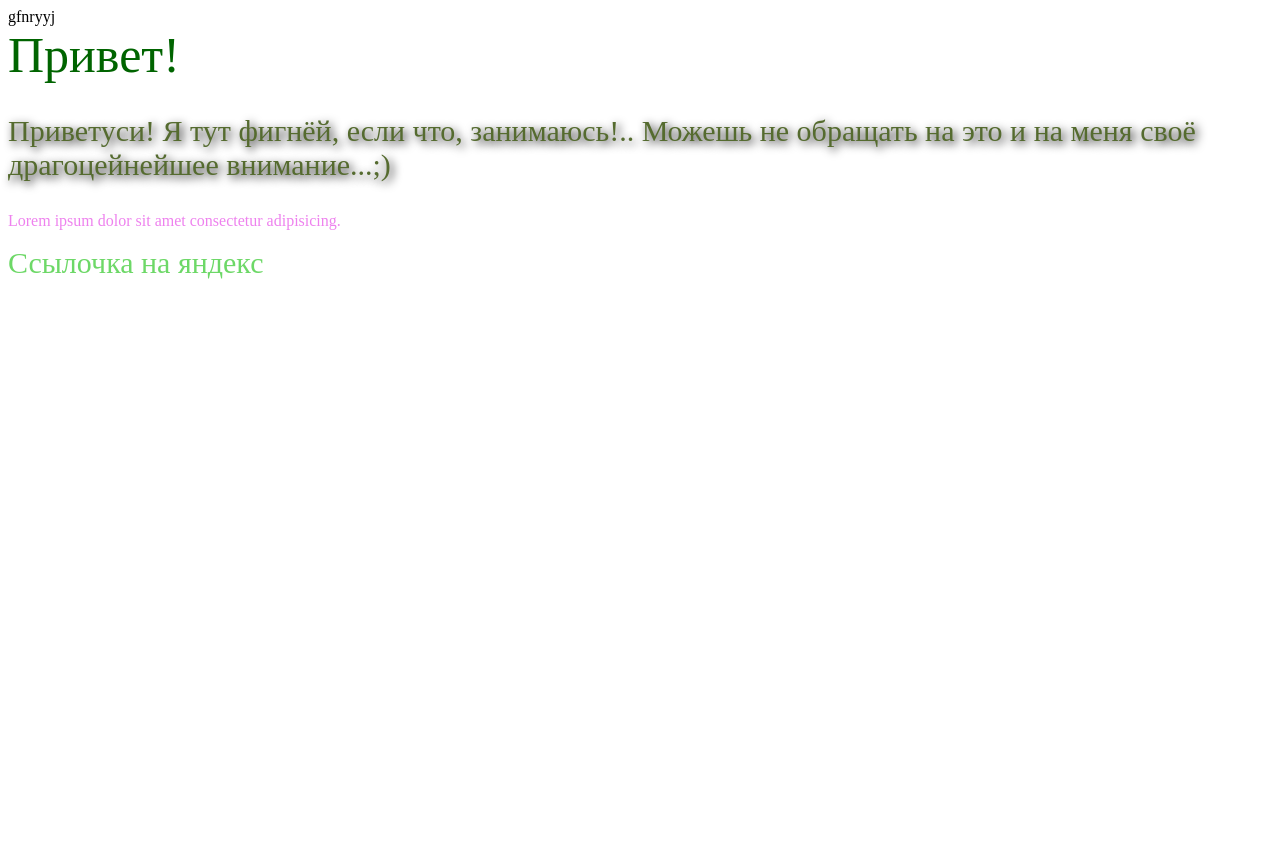
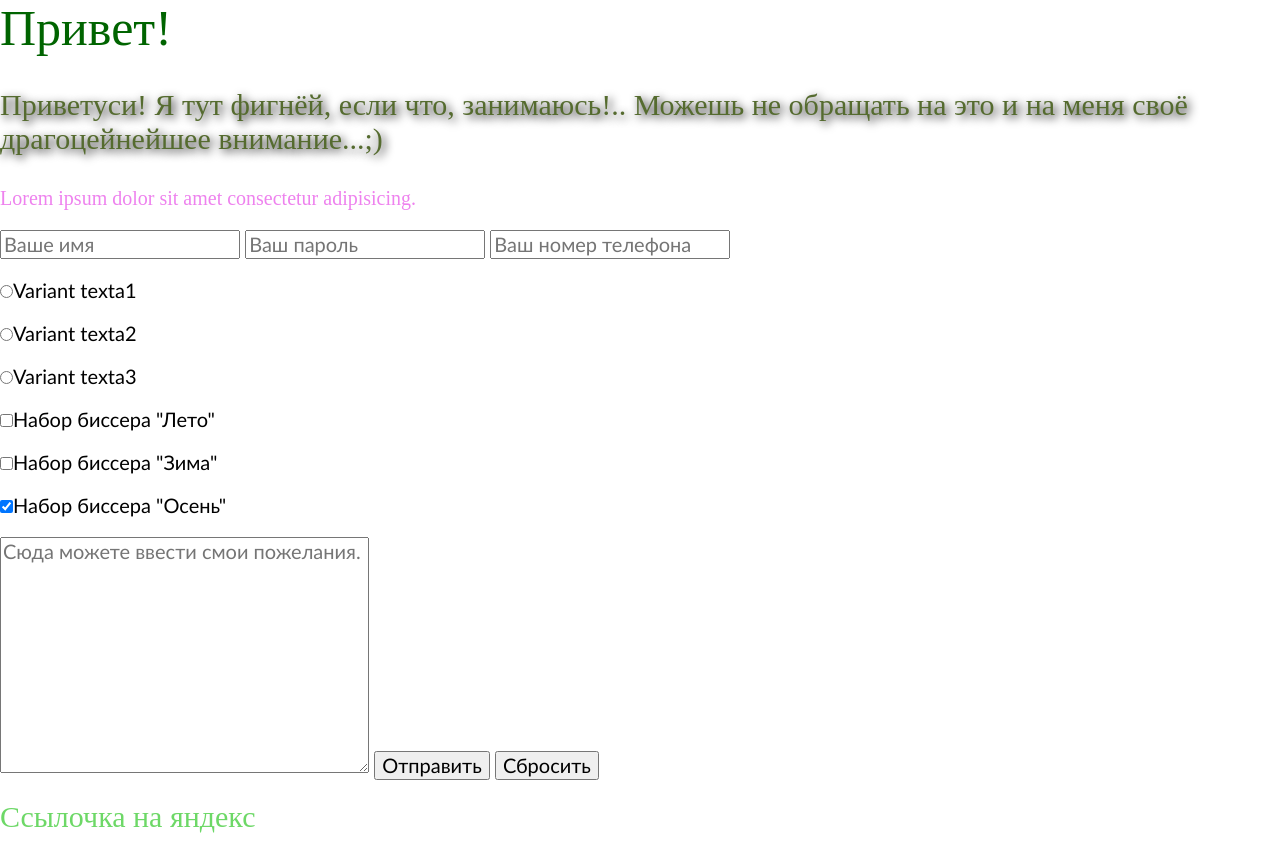
Before and after one commit to AnastasVik/my_repository1, a plain HTML site: page index.html in a window 1280 px wide. Before the commit the page ends 800 px from the top, so only its background shows below. Drawn offline with Linux system fonts and the light colour scheme.

```diff
--- a/css/style.css
+++ b/css/style.css
@@ -1,6 +1,12 @@
-@import "normalize.css"
-.bodysize{
-	font-size: 30px;
+@import "normalize.css";
+
+:focus, :active {outline: none;}
+
+.body{
+	font-size: 20px;
+	text-decoration: none;
+	box-shadow: none;
+	outline: none;
 }
 .fontcolor {
     font-size: 50px;
@@ -38,3 +44,21 @@
 	color: green;
 	box-shadow: 2px 2px 5px darkgreen;
 }
+
+.font_of_form{
+	font-family: 'Gill Sans', 'Gill Sans MT', Calibri, 'Trebuchet MS', sans-serif;
+	outline: none;
+}
+
+.username{
+
+}
+
+.username:focus{
+	border: 1px solid rgb(137, 183, 209);
+	border-radius: 1px;
+	box-shadow: 2px 2px 5px rgb(33, 120, 170);
+}
+.textarea_css:focus{
+	border: 5px solid darkgreen;
+}
--- a/index.html
+++ b/index.html
@@ -7,8 +7,7 @@
         <link rel="stylesheet" href="css/style.css" />
         <title>Document</title>
     </head>
-    <body class="bodysize">
-        gfnryyj
+    <body class="body">
         <div>
             <span class="fontcolor">Привет!</span>
             <p class="fontstyle">
@@ -18,6 +17,21 @@
             <p class="text">
                 Lorem ipsum dolor sit amet consectetur adipisicing.
             </p>
+            <form class="font_of_form" action="#" method="GET">
+                <input placeholder="Ваше имя" class="username" type="text" name="username" value="">
+                <input placeholder="Ваш пароль" type="password" name="userpass" value="">
+                <input placeholder="Ваш номер телефона" type="tel" name="tel" value="">
+
+                <p><input type="radio" name="Kakoy-to text" value="1-y variant">Variant texta1</p>
+                <p><input type="radio" name="Kakoy-to text" value="2-y variant">Variant texta2</p>
+                <p><input type="radio" name="Kakoy-to text" value="3-y variant">Variant texta3</p>
+                <p><input type="checkbox" name="bisser_Leto" value="yes">Набор биссера "Лето"</p>
+                <p><input type="checkbox" name="bisser_Zima" value="yes">Набор биссера "Зима"</p>
+                <p><input checked type="checkbox" name="bisser_Osen" value="yes">Набор биссера "Осень"</p>
+                <textarea class="textarea_css" placeholder="Сюда можете ввести смои пожелания." name="Kakoe-to pole" cols="30" rows="10"></textarea>
+                <button type="submit">Отправить</button>
+                <button type="reset">Сбросить</button>
+            </form>
             <p><a class="colora" href="">Ссылочка на яндекс</a></p>
         </div>
     </body>
```
Also changed, not shown: Новый текстовый документ.txt (deleted), 1 other file.
